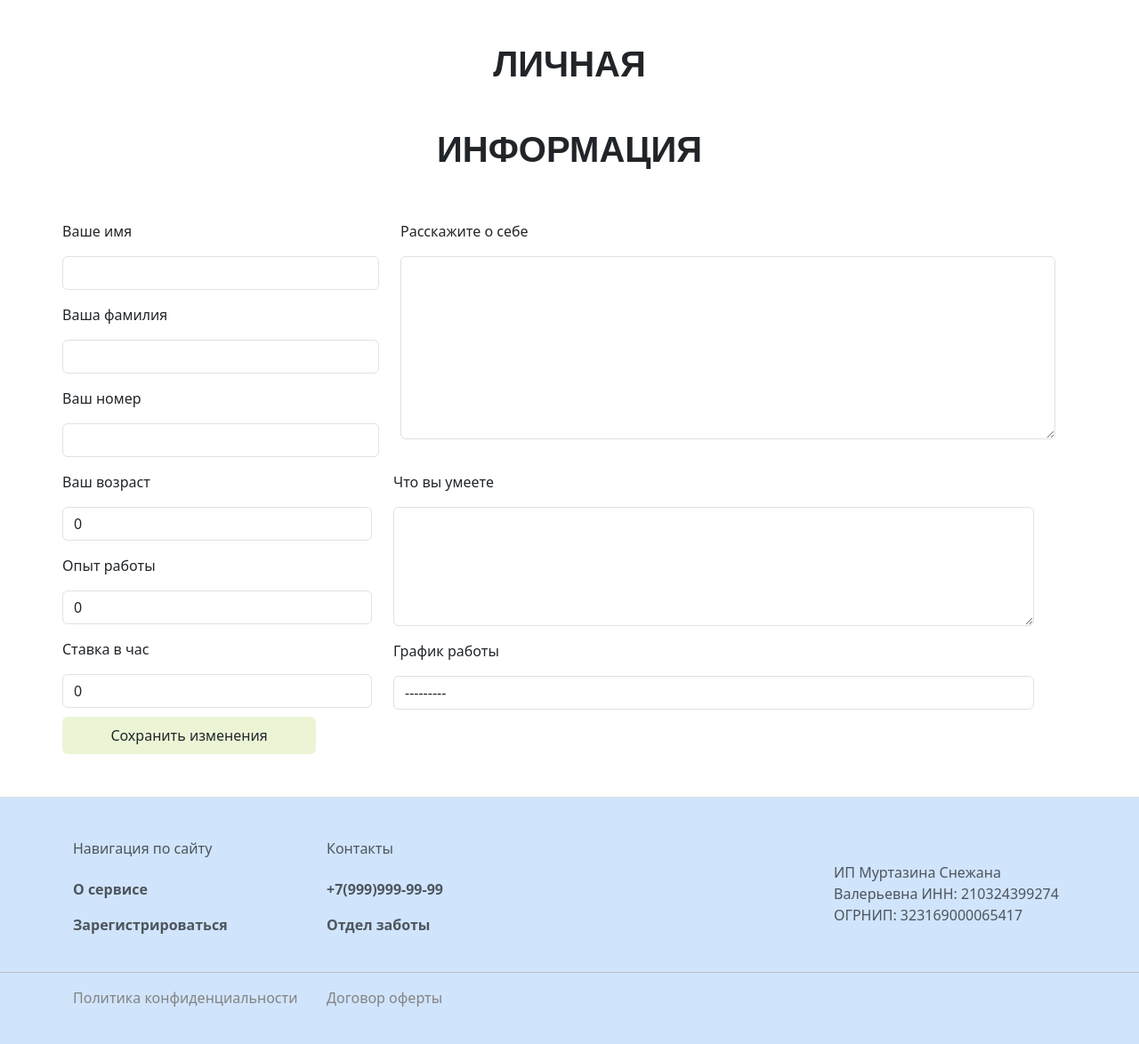
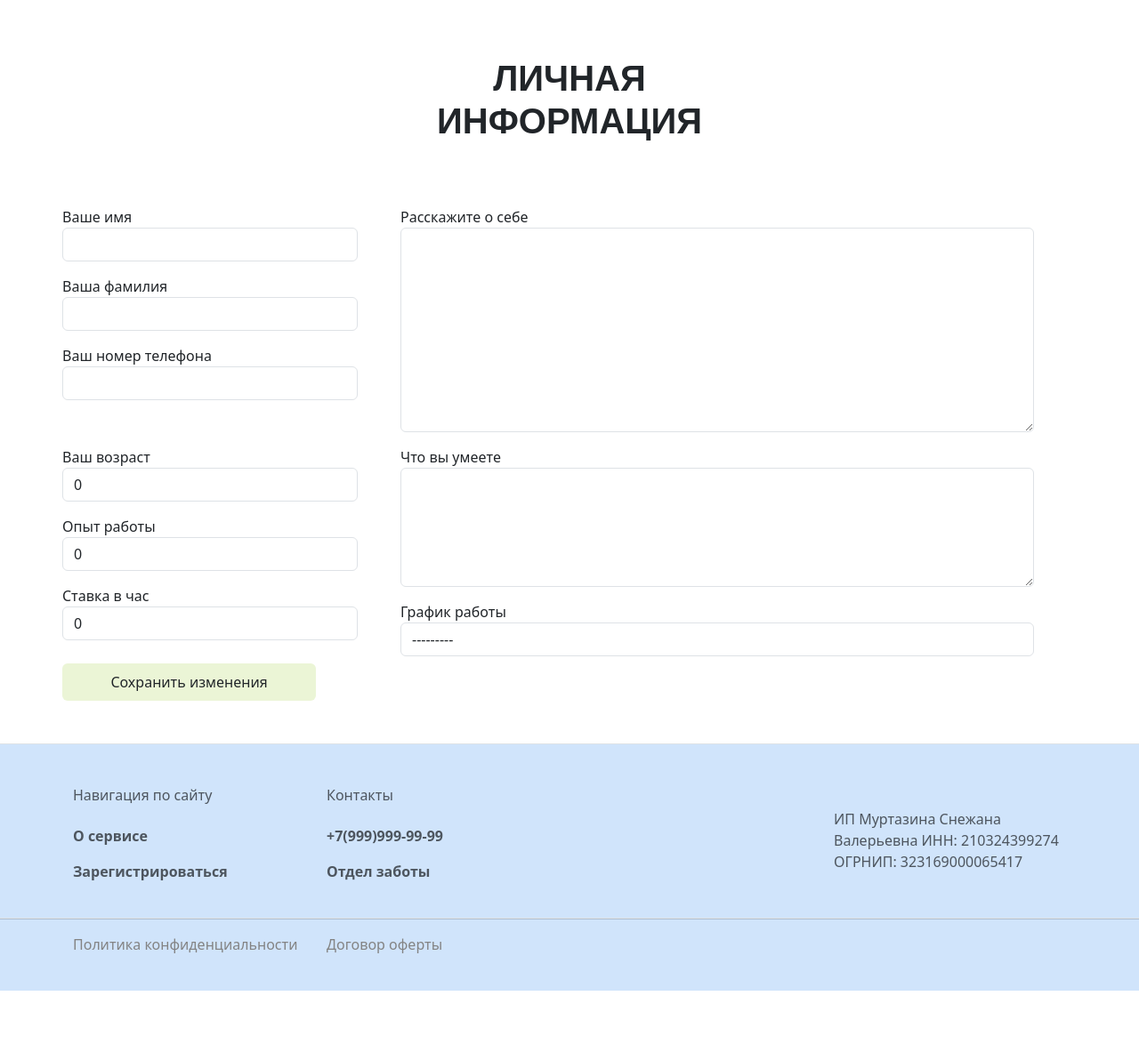
Before and after one commit to servicenanny/servicenanny, a Django app: page /nanny/register in a window 1280 px wide. Shown: the part 84-1258 px from the top of the page at 89% size. After the commit the page ends 1198 px from the top, so only its background shows below. Run offline with Django 5.2, Linux system fonts and the light colour scheme; some libraries are stand-ins or nearby versions; some web fonts are replaced.

Commit message:
верстка формы для нянь, текстовые поля

```diff
--- a/apps/app_worker/forms/nanny_form.py
+++ b/apps/app_worker/forms/nanny_form.py
@@ -15,6 +15,6 @@ class NannyForm(ModelForm):
         model = Nanny
         fields = ['phone_number', 'age', 'experience', 'cost_per_hour', 'describe', 'skills', 'work_days']
         widgets = {
-            'describe': Textarea(attrs={'cols': 8, 'rows': 8}),
+            'describe': Textarea(attrs={'cols': 8, 'rows': 9}),
             'skills': Textarea(attrs={'cols': 8, 'rows': 5}),
         }
--- a/apps/app_worker/templates/nanny_register.html
+++ b/apps/app_worker/templates/nanny_register.html
@@ -14,37 +14,57 @@
 {% endblock %}
 {% block content %}
 <div class="container my-5">
-    <h1 class="my-5 text-uppercase mursgothic text-center"><strong>Личная</strong></h1>
-    <h1 class="my-5 text-uppercase mursgothic text-center"><strong>Информация</strong></h1>
+    <h1 class="text-center text-uppercase mb-5 w-100 mursgothic py-3">
+        <strong>
+            <p class="mb-0">Личная</p>
+            <p class="mb-0">информация</p>
+        </strong>
+    </h1>
     <form action="." method="POST">
+        {% csrf_token %}
         <div class="row no-gutters">
-            {% csrf_token %}
             <div class="col-4">
-                <div class="row py-2 w-100">Ваше имя</div>
-                <div class="row py-2 w-100">{{ form.user_form.first_name }}</div>
-                <div class="row py-2 w-100">Ваша фамилия</div>
-                <div class="row py-2 w-100">{{ form.user_form.last_name }}</div>
-                <div class="row py-2 w-100">Ваш номер</div>
-                <div class="row py-2 w-100">{{ form.nanny_form.phone_number }}</div>
+                <div class="row w-100 py-2">
+                    <div class="row w-100">Ваше имя</div>
+                    <div class="row w-100">{{ form.user_form.first_name }}</div>
+                </div>
+                <div class="row w-100 py-2">
+                    <div class="row w-100">Ваша фамилия</div>
+                    <div class="row w-100">{{ form.user_form.last_name }}</div>
+                </div>
+                <div class="row w-100 py-2">
+                    <div class="row w-100">Ваш номер телефона</div>
+                    <div class="row w-100">{{ form.nanny_form.phone_number }}</div>
+                </div>
             </div>
             <div class="col-8">
-                <div class="row py-2 w-100">Расскажите о себе</div>
-                <div class="row py-2 w-100">{{ form.nanny_form.describe }}</div>
+                <div class="row w-100 py-2">
+                    <div class="row w-100">Расскажите о себе</div>
+                    <div class="row w-100">{{ form.nanny_form.describe }}</div>
+                </div>
             </div>
-            <div class="row no-gutters">
-                <div class="col-4">
-                    <div class="row py-2 w-100">Ваш возраст</div>
-                    <div class="row py-2 w-100">{{ form.nanny_form.age }}</div>
-                    <div class="row py-2 w-100">Опыт работы</div>
-                    <div class="row py-2 w-100">{{ form.nanny_form.experience }}</div>
-                    <div class="row py-2 w-100">Ставка в час</div>
-                    <div class="row py-2 w-100">{{ form.nanny_form.cost_per_hour }}</div>
+            <div class="col-4">
+                <div class="row w-100 py-2">
+                    <div class="row w-100">Ваш возраст</div>
+                    <div class="row w-100">{{ form.nanny_form.age }}</div>
                 </div>
-                <div class="col-8">
-                    <div class="row py-2 w-100">Что вы умеете</div>
-                    <div class="row py-2 w-100">{{ form.nanny_form.skills }}</div>
-                    <div class="row py-2 w-100">График работы</div>
-                    <div class="row py-2 w-100">{{ form.nanny_form.work_days }}</div>
+                <div class="row w-100 py-2">
+                    <div class="row w-100">Опыт работы</div>
+                    <div class="row w-100">{{ form.nanny_form.experience }}</div>
+                </div>
+                <div class="row w-100 py-2">
+                    <div class="row w-100">Ставка в час</div>
+                    <div class="row w-100">{{ form.nanny_form.cost_per_hour }}</div>
+                </div>
+            </div>
+            <div class="col-8">
+                <div class="row w-100 py-2">
+                    <div class="row w-100">Что вы умеете</div>
+                    <div class="row w-100">{{ form.nanny_form.skills }}</div>
+                </div>
+                <div class="row w-100 py-2">
+                    <div class="row w-100">График работы</div>
+                    <div class="row w-100">{{ form.nanny_form.work_days }}</div>
                 </div>
             </div>
             <button class="btn btn-yellow py-2 w-lg-25 w-100">Сохранить изменения</button>
```
